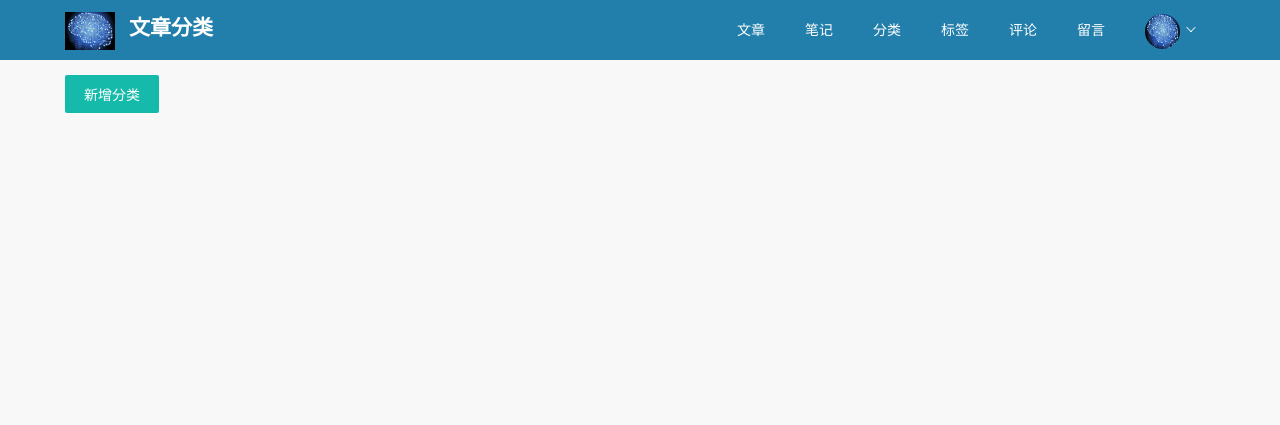
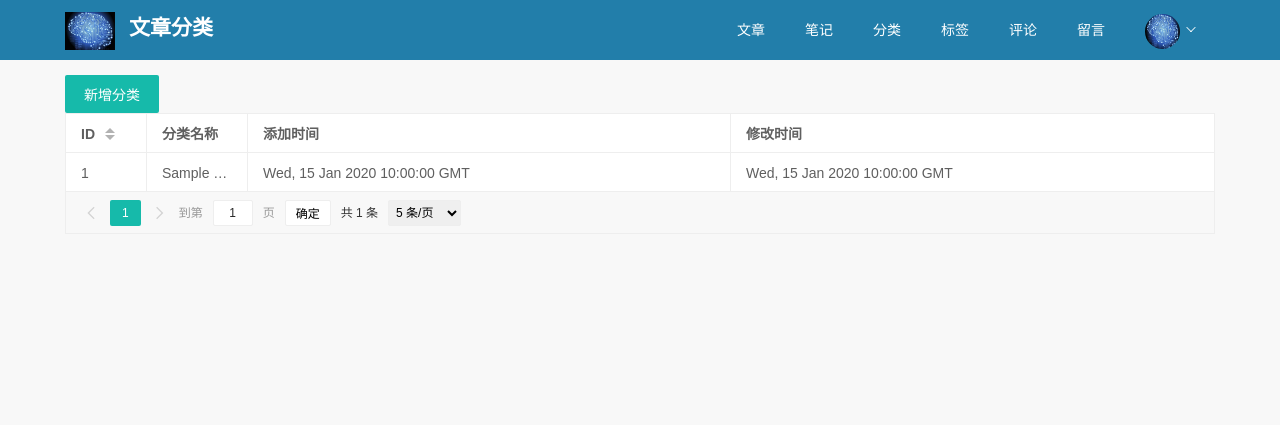
Before and after one commit to FAN-FRANkk/qingdeng_bf_blog, a Flask app: template app/admin/templates/admin_child_1/common/category.html in a window 1280 px wide. Shown: the top 425 px of the page. Run offline with Flask 3, Linux system fonts and the light colour scheme; the template is opened without the code that fills it: values that come from a table or form of the project are taken from there, others are empty; tables that the repository leaves empty hold one stand-in row (values such as "Sample post"); lists and menus that the app fills with data are empty.

Commit message:
第五次更新

```diff
--- a/app/admin/templates/admin_child_1/common/category.html
+++ b/app/admin/templates/admin_child_1/common/category.html
@@ -28,6 +28,7 @@
                               if(res === 'success'){
                                   layer.close(index)
                                   layer.msg('保存成功', {icon: 6, time: 1500})
+                                  location.reload()
                               }
                               else {
                                   layer.msg('分类已存在', {icon: 7, time: 1500, anim: 6})
@@ -44,5 +45,28 @@
             }
         });
     });
+
+    layui.use('table', function () {
+            let table = layui.table;
+
+            // 已知数据渲染
+            let inst = table.render({
+                elem: '#ID-table-demo-data',
+                url: '{{ url_for("admin.category_query") }}',
+                cols: [[ //标题栏
+                    {field: 'id', title: 'ID', width: 80, sort: true},
+                    {field: 'name', title: '分类名称', width: 100},
+                    {field: 'add_time', title: '添加时间', minWidth: 160},
+                    {field: 'modify_time', title: '修改时间', minWidth: 160},
+                ]],
+                data: '{{ category_list }}',
+                //skin: 'line', // 表格风格
+                //even: true,
+                page: true, // 是否显示分页
+                limits: [5, 10, 15],
+                limit: 5 // 每页默认显示的数量
+            });
+        });
+
     </script>
 {% endblock %}
--- a/app/admin/templates/admin_child_1/common/post.html
+++ b/app/admin/templates/admin_child_1/common/post.html
@@ -5,6 +5,7 @@
 {% block main_title %}
     文章管理
 {% endblock %}
+
 {% block content %}
     <div class="layui-container">
         <table class="layui-hide" id="ID-table-demo-data"></table>
--- a/app/admin/views.py
+++ b/app/admin/views.py
@@ -1,4 +1,4 @@
-from flask import Blueprint, render_template, request
+from flask import Blueprint, render_template, request, jsonify
 from .models import User
 from app.blog.models import Category
 from start import db
@@ -22,14 +22,40 @@ def post():
 # 分类管理页
 @bp.route('/category')
 def category():
+    """ 分类管理API"""
     return render_template('admin_child_1/common/category.html')
+
+@bp.route('/category_query')
+def category_query():
+    """ 分类管理—查询API"""
+    page = request.args.get('page', type=int, default=1)
+    limit = request.args.get('limit', type=int, default=5)
+    category_pg = Category.query.paginate(page=page, per_page=limit)
+    category_list = []
+    for item in category_pg.items:
+        row = {
+            'id': item.id,
+            'name': item.name,
+            'add_time': item.add_time,
+            'modify_time': item.update_time
+        }
+        category_list.append(row)
+        # layui需要的表格数据解析回调的格式
+    data = {
+        'code': 0,
+        'data': category_list,  # 实际数据
+        'count': category_pg.total,  # 数据总数
+        'msg': ''
+    }
+    return jsonify(data)
+
 
 @bp.route('/category_add', methods=['post'])
 def category_add():
     category_name = request.form['value']
     category_name_exist = Category.query.filter_by(name=category_name).first()
     if not category_name_exist:
-        category_obj = Category(name=category_name_exist)
+        category_obj = Category(name=category_name)
         db.session.add(category_obj)
         db.session.commit()
         return 'success'
--- a/app/blog/models.py
+++ b/app/blog/models.py
@@ -73,7 +73,7 @@ class Comment(BaseModel):
     visitor_address = db.Column(db.String(32), comment='visitor address')
     post_id = db.Column(db.Integer, db.ForeignKey('tb_post.id'))
     replied_id = db.Column(db.Integer, db.ForeignKey('tb_comment.id'), comment='回复的评论id')
-    replied = db.relationship('Comment', backref='replies', cascade='delete')
+    replied = db.relationship('Comment', backref='replies', remote_side='Comment.id', cascade='delete')
 
 class Message(BaseModel):
     """ 留言表 """
```
